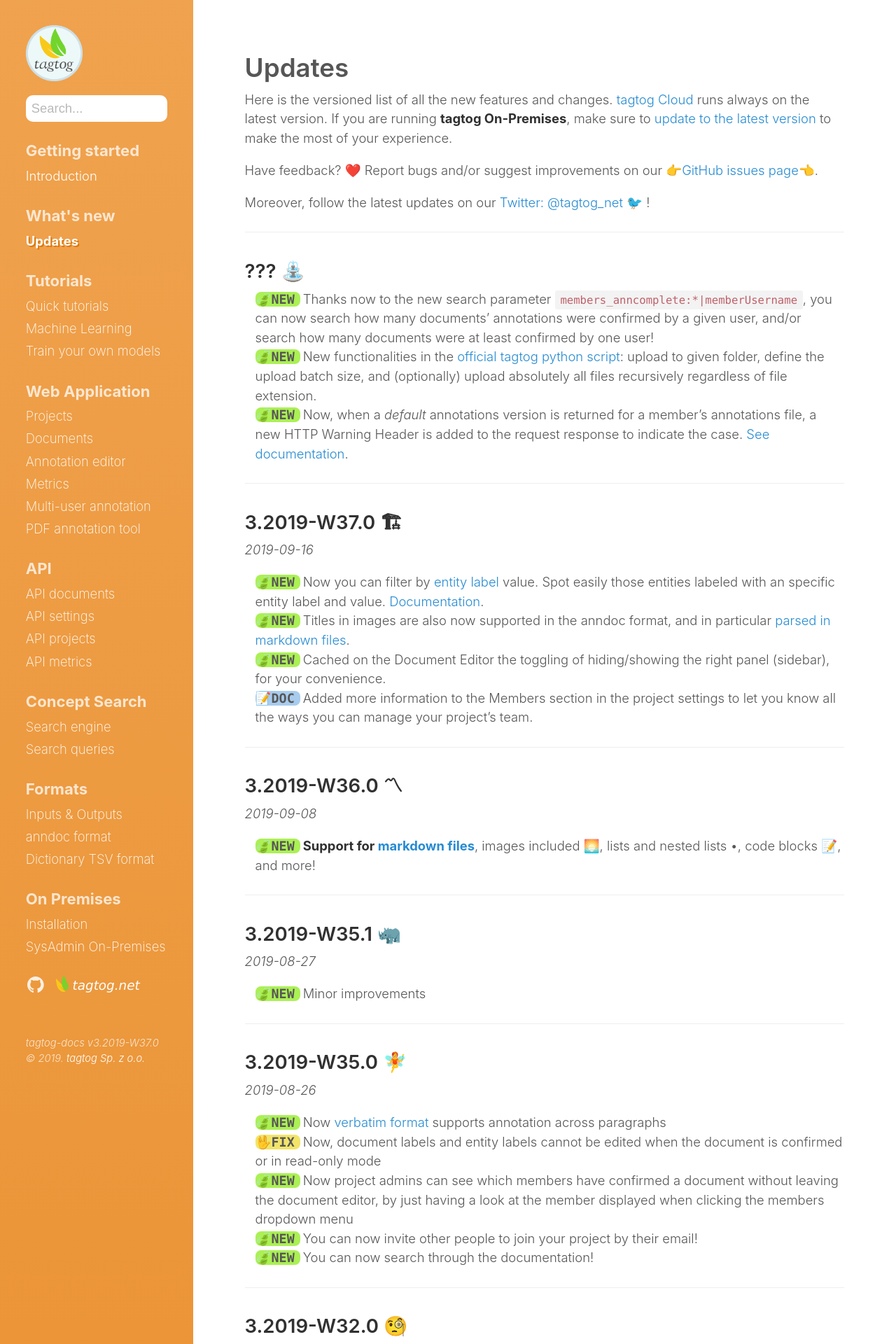
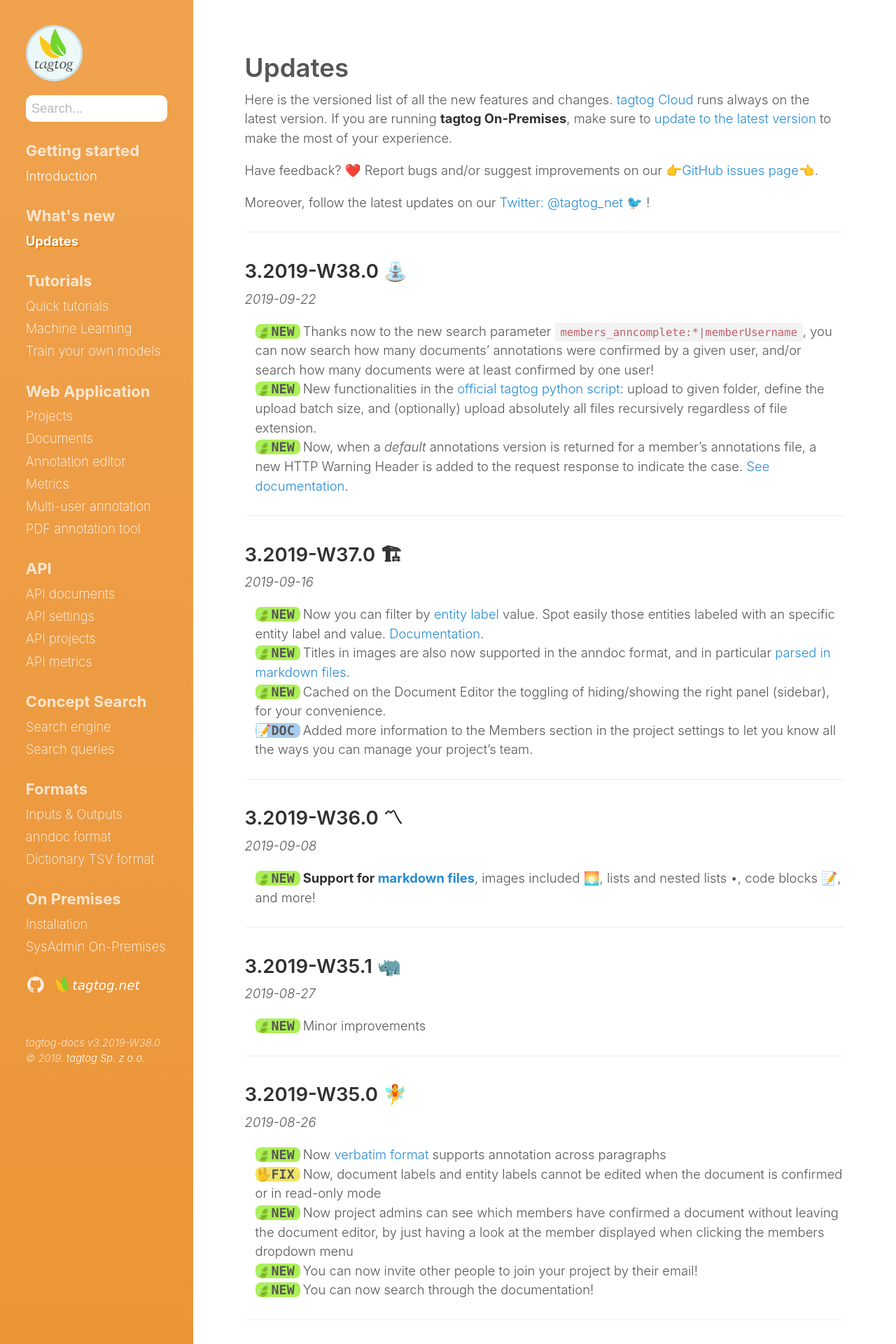
Before and after one commit to tagtogorg/tagtog-doc, a Jekyll site: the page built from updates.md, in a window 1280 px wide. Shown: the top 1920 px of the page at 70% size. Built offline with Jekyll 4.4.1, drawn with Linux system fonts in a browser that asks for light colours; nearby versions of some CDN libraries; emoji names are drawn with the system emoji font.

Commit message:
Bump version: 3.2019-W38.0 ⛲️

```diff
--- a/_config.yml
+++ b/_config.yml
@@ -71,7 +71,7 @@ plugins:
   - jemoji
 
 # Custom vars
-version: 3.2019-W37.0
+version: 3.2019-W38.0
 sidebar_home_link: true
 search_page: false
 # sidebar_blog_link:  '/blog'   # By default, your home page is your blog
--- a/updates.md
+++ b/updates.md
@@ -14,7 +14,8 @@ Moreover, follow the latest updates on our [Twitter: @tagtog_net 🐦](https://t
 
 ---
 
-## ??? ⛲️
+## 3.2019-W38.0 ⛲️
+_2019-09-22_
 
 <ul class="updates">
   <li class="new"><span markdown="1">Thanks now to the new search parameter `members_anncomplete:*|memberUsername`, you can now search how many documents' annotations were confirmed by a given user, and/or search how many documents were at least confirmed by one user!</span></li>
```
Also changed, not shown: 1 other file.
